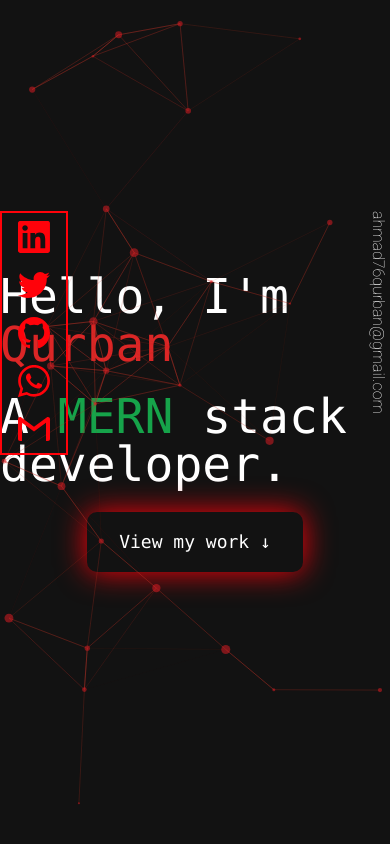
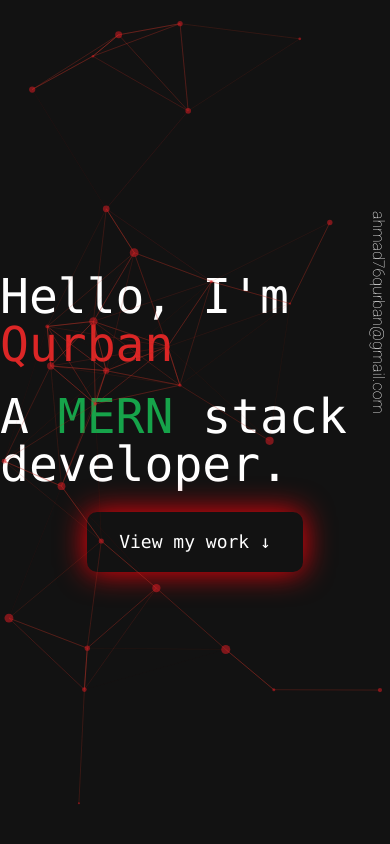
Before and after one commit to qur786/portfolio, a React (Vite) app: page / in a window 390 px wide. Shown: the top 844 px of the page. Built offline with nearby package versions, Linux system fonts and the light colour scheme.

Commit message:
refactor: show side social bar only in wide mode

```diff
--- a/src/components/SocialSidebar/index.tsx
+++ b/src/components/SocialSidebar/index.tsx
@@ -7,7 +7,7 @@ import { WhatsappIcon } from "../../Icons/whatsapp";
 export function SocialSidebar(): JSX.Element {
   return (
     <>
-      <div className="fixed top-1/4 left-0 py-2 px-4 flex flex-col gap-4 border-2 border-[#FF020A]">
+      <div className="fixed top-1/4 left-0 py-2 px-4 flex-col gap-4 border-2 border-[#FF020A] sm:flex hidden">
         <a href="https://www.linkedin.com/in/qurban-ahmad-qur786/">
           <LinkedInIcon />
         </a>
```
